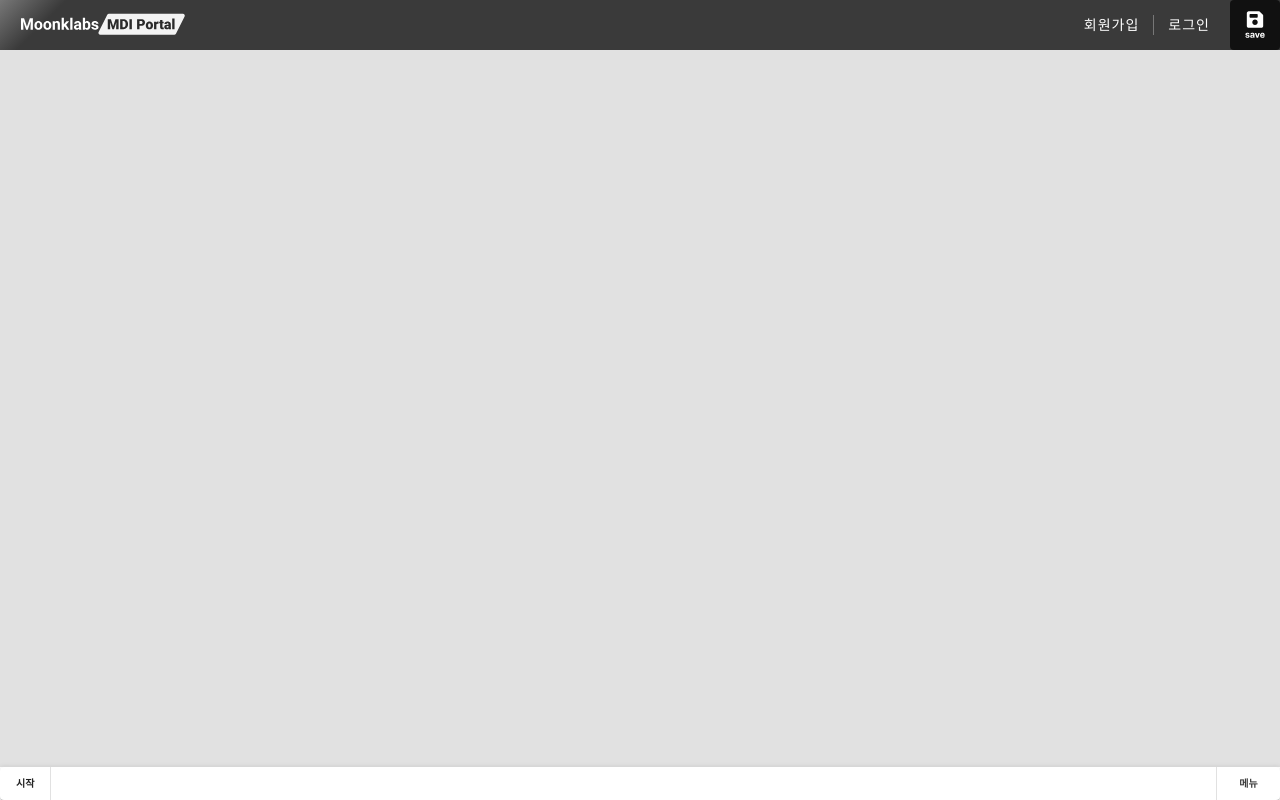
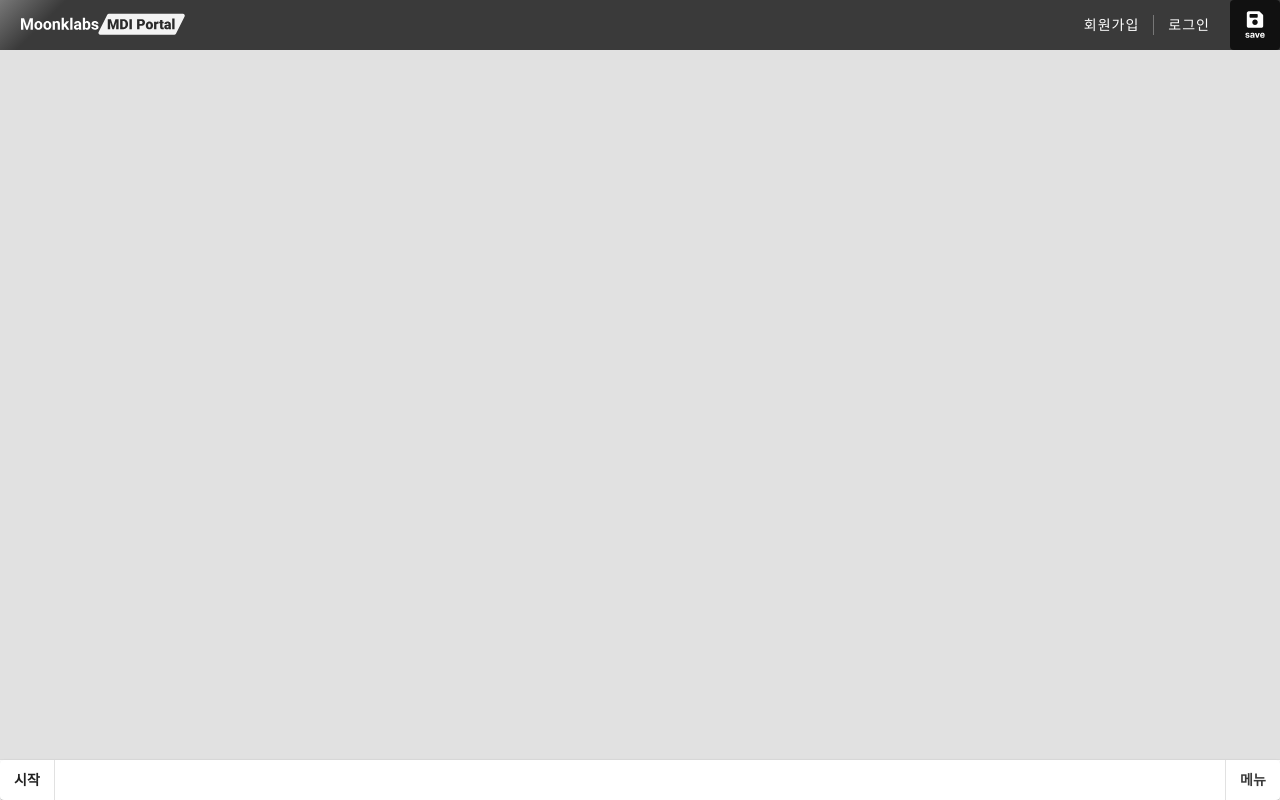
Before and after one commit to moonklabs/mdi-portal-lsm-study, a React (Create React App) app in the folder mdi-react/: page / in a window 1280 px wide. Built offline with nearby package versions, Linux system fonts and the light colour scheme; a web font is replaced by a local one.

Commit message:
refactor: TaskList 스타일 변경 1rem -> 10px

```diff
--- a/mdi-react/src/compnents/TaskList.jsx
+++ b/mdi-react/src/compnents/TaskList.jsx
@@ -59,9 +59,8 @@ function TaskList() {
         position: 'relative',
         bottom: 0,
         width: '100%',
-        height: '3.4rem',
+        height: '4.1rem',
         bgcolor: 'background.paper',
-        boxShadow: 2,
         borderTop: '1px solid #DBDBDB',
       }}
     >
@@ -75,14 +74,20 @@ function TaskList() {
         <List sx={{ display: 'flex', padding: '0' }}>
           <ListItem
             sx={{
-              width: 'auto',
+              width: '5.5rem',
               borderRight: '1px solid #E1E1E1',
+              padding: '0',
             }}
           >
             <ListItemText
               primary="시작"
               primaryTypographyProps={{
-                sx: { color: '3A3A3A', fontWeight: '700' },
+                sx: {
+                  color: '3A3A3A',
+                  fontWeight: '700',
+                  fontSize: '1.4rem',
+                  textAlign: 'center',
+                },
               }}
             />
           </ListItem>
@@ -97,16 +102,18 @@ function TaskList() {
         <TaskMenuButton
           onClick={handleMenuClick}
           sx={{
-            fontSize: '1rem',
+            fontSize: '1.4rem',
             fontWeight: '700',
-            borderRadius: 0,
             border: 'none',
+            color: '#3A3A3A',
             borderLeft: '1px solid #E1E1E1',
-            color: '#3A3A3A',
+            width: '5.5rem',
+            minWidth: 'auto',
+            minHeight: 'auto',
 
             '&:hover': {
-              backgroundColor: '#F1F1F1',
               border: 'none',
+              backgroundColor: '#F1F4FD',
               borderLeft: '1px solid #E1E1E1',
             },
           }}
@@ -118,29 +125,26 @@ function TaskList() {
           open={open}
           anchorEl={anchorEl}
           onClose={handleClose}
+          component="section"
           anchorOrigin={{
             vertical: 'top',
-            horizontal: 'right',
+            horizontal: 'left',
           }}
           transformOrigin={{
             vertical: 'bottom',
-            horizontal: 'right',
+            horizontal: 'left',
           }}
           sx={{
             '& .MuiPopover-paper': {
-              right: '-1.2rem',
-              bottom: '3.4rem',
               boxShadow: '0px 0px 10px rgba(0, 0, 0, 0.1)',
               borderRadius: '8px 0 0 0',
-              display: 'flex',
-              flexDirection: 'column',
-              justifyContent: 'center',
-              alignItems: 'start',
+              width: '16rem',
+              height: '20rem',
+              marginLeft: '1.6rem',
             },
             '& .MuiMenuItem-root': {
               width: '100%',
               borderBottom: '1px solid #E1E1E1',
-              padding: '0.6rem',
               '&:hover': {
                 backgroundColor: '#F1F4FD',
               },
@@ -151,39 +155,39 @@ function TaskList() {
             },
           }}
         >
-          <MenuItem onClick={handleAddPanel}>새창만들기</MenuItem>
-          <MenuItem
-            onClick={() => {
-              dispatch(arrangePanelsGrid());
-              handleClose();
-            }}
-          >
-            Grid 정렬
-          </MenuItem>
-          <MenuItem
-            onClick={() => {
-              dispatch(arrangePanelsStack());
-              handleClose();
-            }}
-          >
-            Stack 정렬
-          </MenuItem>
-          <MenuItem
+          <PopoverMunu onClick={handleAddPanel}>새로운 윈도우</PopoverMunu>
+          <PopoverMunu
             onClick={() => {
               dispatch(hideAllPanels());
               handleClose();
             }}
           >
-            전체 숨기기
-          </MenuItem>
-          <MenuItem
+            모두 최소화
+          </PopoverMunu>
+          <PopoverMunu
             onClick={() => {
               dispatch(showAllPanels());
               handleClose();
             }}
           >
             전체 열기
-          </MenuItem>
+          </PopoverMunu>
+          <PopoverMunu
+            onClick={() => {
+              dispatch(arrangePanelsGrid());
+              handleClose();
+            }}
+          >
+            바둑판 정렬
+          </PopoverMunu>
+          <PopoverMunu
+            onClick={() => {
+              dispatch(arrangePanelsStack());
+              handleClose();
+            }}
+          >
+            스택 정렬
+          </PopoverMunu>
         </Popover>
       </Paper>
       <NewWindowForm
@@ -199,8 +203,11 @@ export default TaskList;
 const TaskMenuButton = styled(Button)({
   borderRadius: 0,
   border: 'none',
+  fontSize: '1.4rem',
+  fontWeight: '400',
   borderRight: '1px solid #E1E1E1',
   color: '#3A3A3A',
+  textTransform: 'none',
 
   '&:hover': {
     backgroundColor: '#F1F4FD',
@@ -208,3 +215,16 @@ const TaskMenuButton = styled(Button)({
     borderRight: '1px solid #E1E1E1',
   },
 });
+
+const PopoverMunu = styled(MenuItem)({
+  width: '100%',
+  borderBottom: '1px solid #E1E1E1',
+  fontSize: '1.4rem',
+  lineHeight: '1.6rem',
+  fontWeight: '400',
+  height: '4rem',
+
+  '&:hover': {
+    backgroundColor: '#F1F4FD',
+  },
+});
--- a/mdi-react/src/compnents/modal/NewWindowForm.jsx
+++ b/mdi-react/src/compnents/modal/NewWindowForm.jsx
@@ -154,7 +154,7 @@ const NewWindowForm = ({ open, onClose }) => {
                       value={content}
                       onChange={(e) => setContent(e.target.value)}
                       fullWidth
-                      required
+                      // required
                       sx={Field}
                     />
                   </Box>
```
